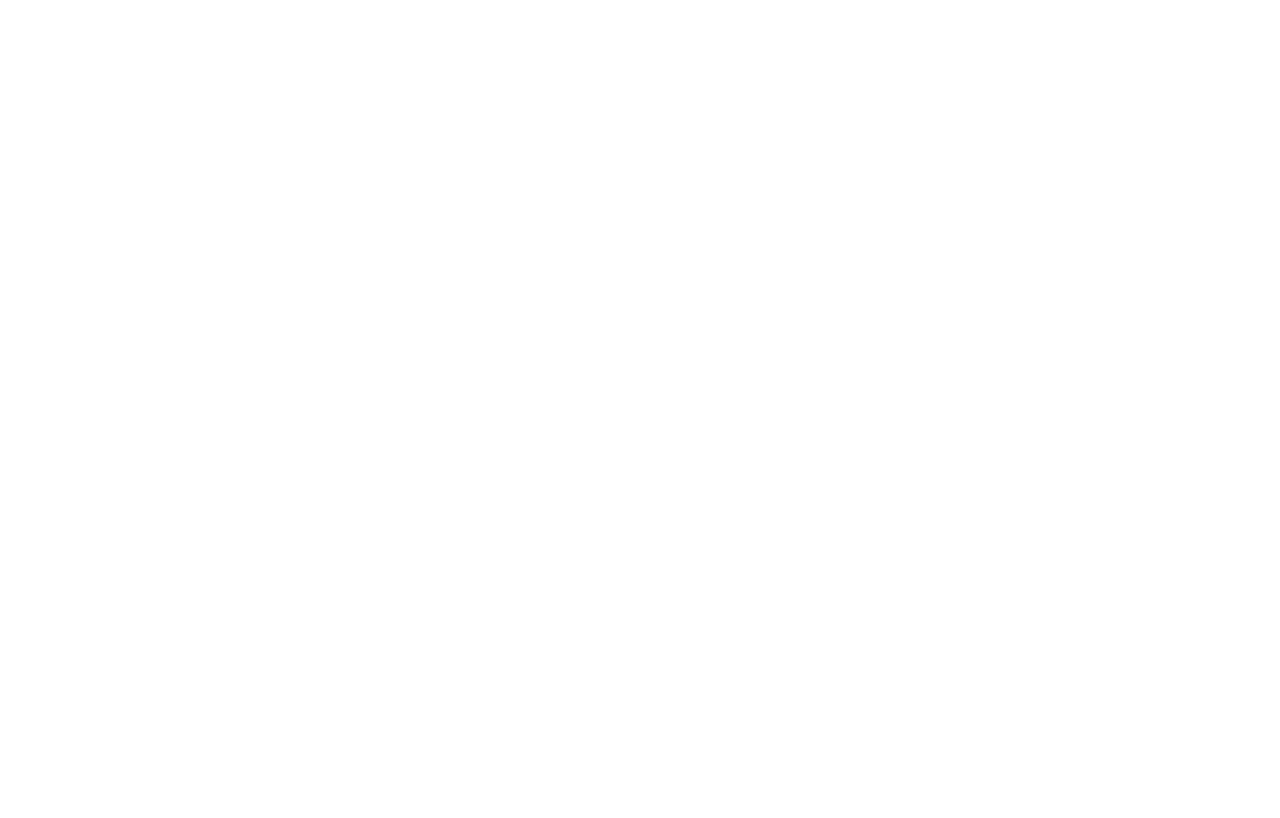
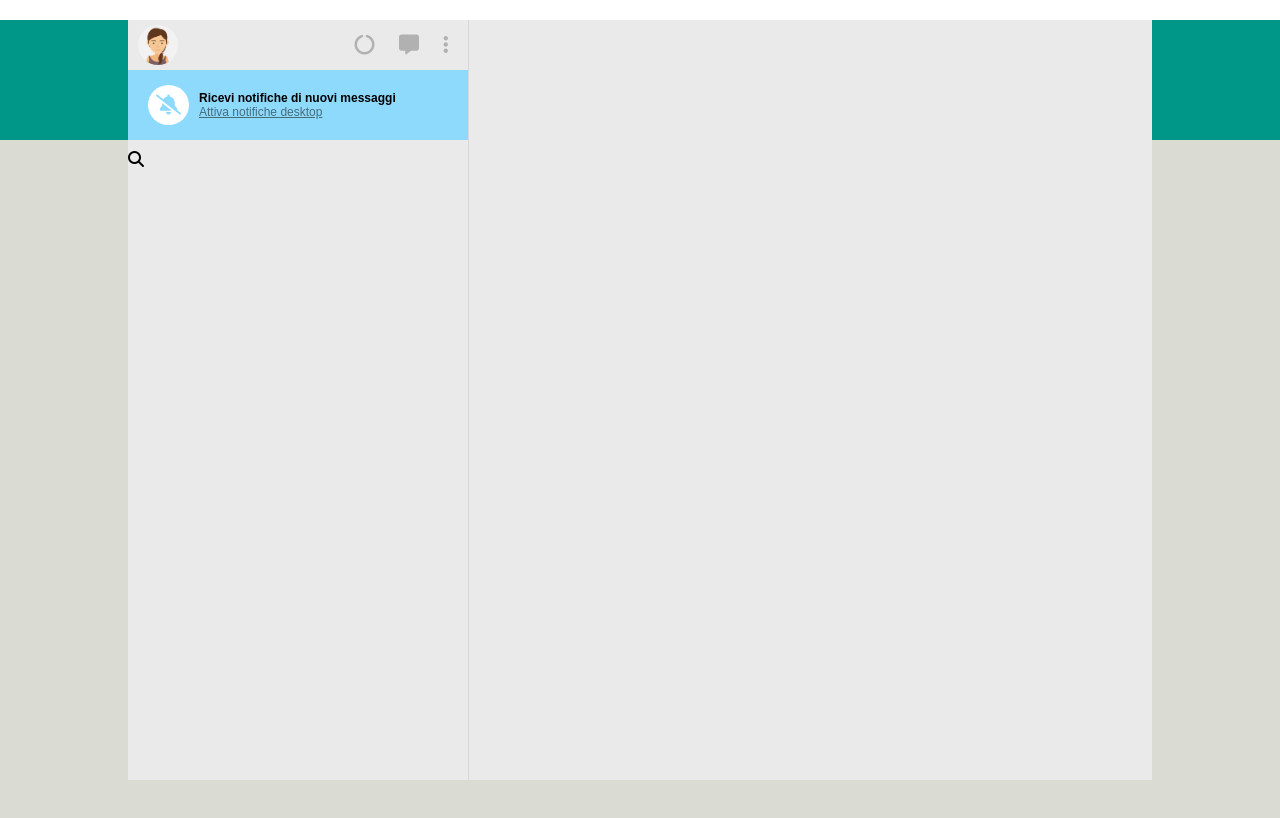
Before and after one commit to nvaccina/vue-boolzapp, a plain HTML site: page Milestone 1/index.html in a window 1280 px wide. Drawn offline with nearby package versions, Linux system fonts and the light colour scheme.

Commit message:
Creazione main-container e col contacts

```diff
--- a/Milestone 1/css/style.css
+++ b/Milestone 1/css/style.css
@@ -0,0 +1,80 @@
+/*GENERAL*/
+*{
+  margin: 0;
+  padding: 0;
+  box-sizing: border-box;
+}
+body{
+  font-family: Arial, Helvetica, sans-serif;
+}
+
+/*MAIN*/
+.main-container{
+  height: 100vh;
+  background: linear-gradient(to bottom, #009688, #009688 15%, #DADBD3 15%);
+}
+
+/*CONTAINER*/
+.container{
+  background-color: #EAEAEA;
+  width: 80%;
+  max-width: 1200px;
+  height: calc(100% - 40px);
+  margin: 20px auto;
+}
+.row{
+  display: flex;
+  width: 100%;
+  height: 100%;
+}
+.col-5{
+  width: calc(100% / 12 * 4);
+  height: 100%;
+  border-right: 1px solid #D6D6D6;
+}
+.col-7{
+  width: calc(100% / 12 * 8);
+  height: 100%;
+}
+.user{
+  display: flex;
+  justify-content: space-between;
+  align-items: center;
+  height: 50px;
+}
+.user img{
+  margin-left: 10px;
+  width: 40px;
+  border-radius: 50%;
+}
+.icon i{
+  font-size: 20px;
+  color: #B1B1B1;
+  padding-right: 20px;
+}
+.notifications{
+  display: flex;
+  align-items: center;
+  height: 70px;
+  background-color: #8EDAFC;
+}
+.bell{
+  background-color: white;
+  font-size: 20px;
+  padding: 10px 8px;
+  border-radius: 50%;
+  margin: 0 10px 0 20px;
+  color: #8EDAFC;
+}
+.text-notifications{
+  font-size: 12px;
+}
+.text-notifications p:last-child{
+  text-decoration: underline;
+  opacity: 0.5;
+}
+.search-contact{
+  display: flex;
+  align-items: center;
+  height: 40px;
+}
--- a/Milestone 1/index.html
+++ b/Milestone 1/index.html
@@ -8,15 +8,53 @@
   <link rel="stylesheet" href="https://cdnjs.cloudflare.com/ajax/libs/font-awesome/6.3.0/css/all.min.css" integrity="sha512-SzlrxWUlpfuzQ+pcUCosxcglQRNAq/DZjVsC0lE40xsADsfeQoEypE+enwcOiGjk/bSuGGKHEyjSoQ1zVisanQ==" crossorigin="anonymous" referrerpolicy="no-referrer"/>
   <!--css-->
   <link rel="stylesheet" href="css/style.css">
-  <!--Bootstrap-->
-  <link href="https://cdn.jsdelivr.net/npm/bootstrap@5.3.0-alpha1/dist/css/bootstrap.min.css" rel="stylesheet" integrity="sha384-GLhlTQ8iRABdZLl6O3oVMWSktQOp6b7In1Zl3/Jr59b6EGGoI1aFkw7cmDA6j6gD" crossorigin="anonymous">
 
   <title>Vue Boolzapp</title>
 </head>
 <body>
 
+  <div class="main-container">
+
+    <div class="container">
+      <div class="row">
+        <div class="col-5">
+
+          <div class="user">
+            <img src="img/avatar_io.jpg" alt="Sofia">
+            <div class="icon">
+              <i class="fa-solid fa-circle-notch"></i>
+              <i class="fa-solid fa-message"></i>
+              <i class="fa-solid fa-ellipsis-vertical"></i>
+            </div>
+          </div>
+
+          <div class="notifications">
+
+            <i class="fa-solid fa-bell-slash bell"></i>
+            <div class="text-notifications">
+              <p><strong>Ricevi notifiche di nuovi messaggi</strong></p>
+              <p>Attiva notifiche desktop</p>
+            </div>
+
+          </div>
+
+          <div class="search-contact">
+            <div class="search">
+              <i class="fa-solid fa-magnifying-glass"></i>
+            </div>
+          </div>
+
+
+
+        </div>
+
+        <div class="col-7"></div>
+      </div>
+
+    </div>
+
+  </div>
+
   <script src="js/script.js"></script>
-  <!--Bootstrap script-->
-  <script src="https://cdn.jsdelivr.net/npm/bootstrap@5.3.0-alpha1/dist/js/bootstrap.bundle.min.js" integrity="sha384-w76AqPfDkMBDXo30jS1Sgez6pr3x5MlQ1ZAGC+nuZB+EYdgRZgiwxhTBTkF7CXvN" crossorigin="anonymous"></script>
 </body>
 </html>
```
Also changed, not shown: 1 other file.
